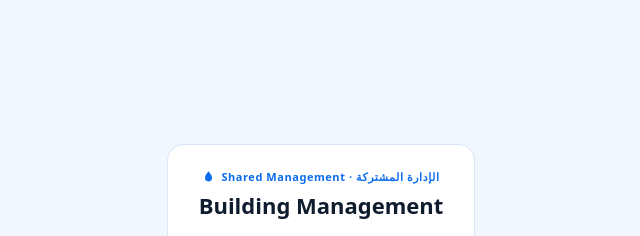
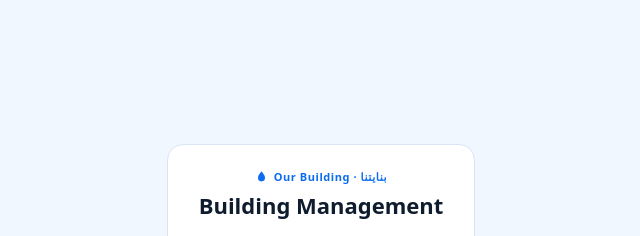
Before and after one commit to dropthehat/water, a plain HTML site: page manage.html in a window 1280 px wide. Shown: the top 236 px of the page, without its empty margins (319-959 px from the left). Drawn offline with Linux system fonts and the light colour scheme.

Commit message:
Add files via upload

```diff
--- a/manage.html
+++ b/manage.html
@@ -6,9 +6,9 @@
 <meta name="viewport" content="width=device-width,initial-scale=1">
 <meta name="robots" content="noindex">
 <meta name="color-scheme" content="light dark">
-<meta name="description" content="Shared Management · الإدارة المشتركة">
+<meta name="description" content="Our Building · بنايتنا">
 <meta property="og:type" content="website">
-<meta property="og:site_name" content="Shared Management">
+<meta property="og:site_name" content="Our Building · بنايتنا">
 <meta property="og:title" content="Building Management">
 <meta property="og:description" content="Water · Block C · Directory">
 <meta property="og:image" content="https://dropthehat.github.io/water/manage-preview.jpg">
@@ -35,7 +35,7 @@ button{width:100%;margin-top:12px;font:600 16px system-ui,sans-serif;border:0;bo
 </head>
 <body>
 <div id="g"><div class="card">
-<div class="brand"><svg viewBox="0 0 24 24" width="13" height="13" aria-hidden="true"><path d="M12 2.5C8 7.6 5.5 11 5.5 14.5a6.5 6.5 0 0 0 13 0C18.5 11 16 7.6 12 2.5z" fill="currentColor"/></svg><span>Shared Management · الإدارة المشتركة</span></div>
+<div class="brand"><svg viewBox="0 0 24 24" width="13" height="13" aria-hidden="true"><path d="M12 2.5C8 7.6 5.5 11 5.5 14.5a6.5 6.5 0 0 0 13 0C18.5 11 16 7.6 12 2.5z" fill="currentColor"/></svg><span>Our Building · بنايتنا</span></div>
 <h1>Building Management</h1>
 <input id="p" type="password" inputmode="numeric" maxlength="12" autocomplete="off" placeholder="PIN">
 <button id="b">Open</button>
```
Also changed, not shown: manage-preview.jpg.
